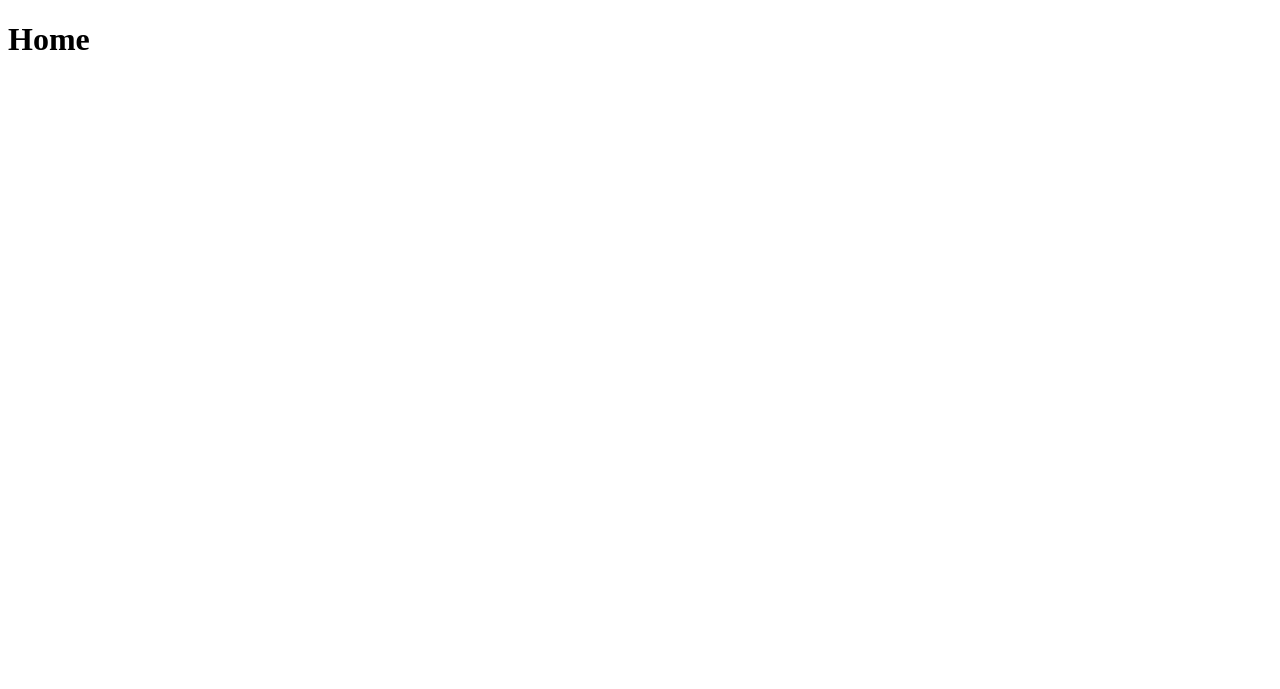
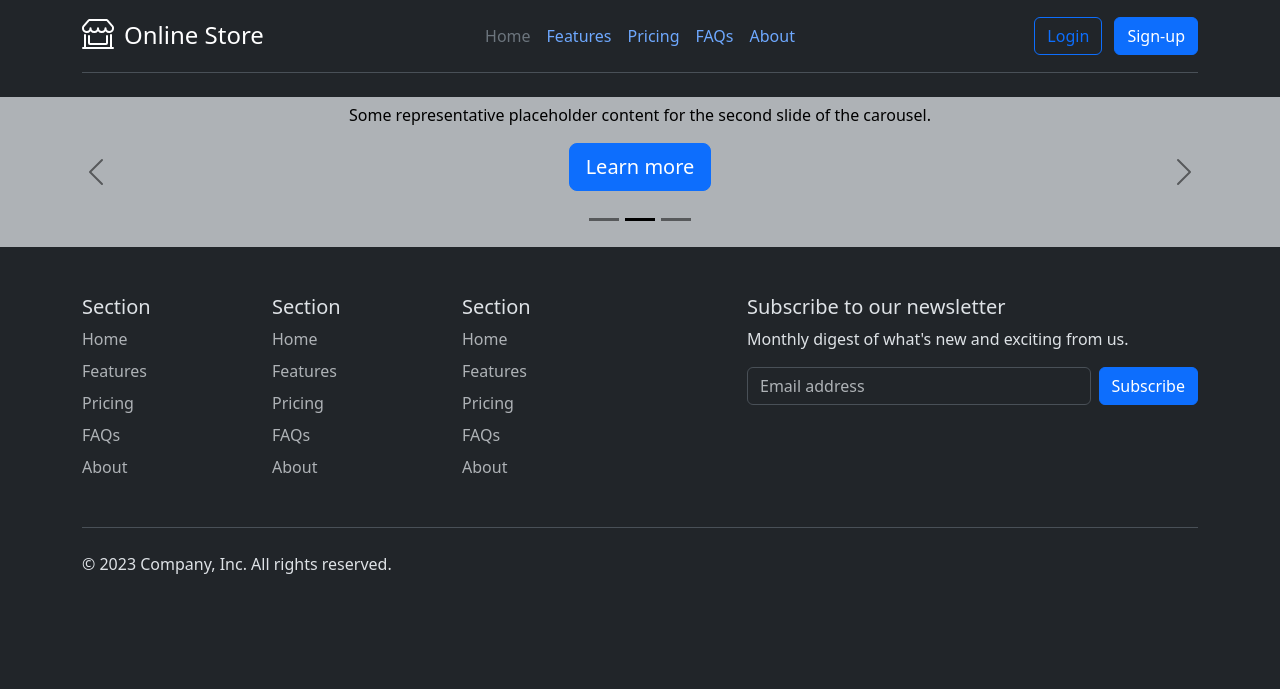
Before and after one commit to Simondelali/onlineshop, a Django app: page / in a window 1280 px wide. Before the commit the part shown is almost empty. Shown: the top 689 px of the page. Run offline with Django 5.2, Linux system fonts and the light colour scheme.

Commit message:
shop files

```diff
--- /dev/null
+++ b/shop/static/main.css
@@ -0,0 +1,3 @@
+.ml{
+    margin-left: 10px;
+}
--- a/shop/templates/base.html
+++ b/shop/templates/base.html
@@ -0,0 +1,112 @@
+{% load static %}
+<!DOCTYPE html>
+<html lang="en" data-bs-theme="dark">
+<head>
+    <meta charset="UTF-8">
+    <meta name="viewport" content="width=device-width, initial-scale=1.0">
+    {% if title %}
+    <title>Online Store | {{ title }}</title>
+    {% else %}
+    <title>Online Store</title>
+    {% endif %}
+
+    <link href="https://cdn.jsdelivr.net/npm/bootstrap@5.3.2/dist/css/bootstrap.min.css" rel="stylesheet" integrity="sha384-T3c6CoIi6uLrA9TneNEoa7RxnatzjcDSCmG1MXxSR1GAsXEV/Dwwykc2MPK8M2HN" crossorigin="anonymous">
+    <!-- django css -->
+    <link rel="stylesheet" href="{% static 'main.css' %}">
+</head>
+<body>
+    <nav>
+        <div class="container">
+            <header class="d-flex flex-wrap align-items-center justify-content-center justify-content-md-between py-3 mb-4 border-bottom">
+              <div class="col-md-3 mb-2 mb-md-0">
+                <a href="/" class="d-inline-flex link-body-emphasis text-decoration-none">
+                  <svg xmlns="http://www.w3.org/2000/svg" width="32" height="32" fill="currentColor" class="bi bi-shop-window" viewBox="0 0 16 16">
+                    <path d="M2.97 1.35A1 1 0 0 1 3.73 1h8.54a1 1 0 0 1 .76.35l2.609 3.044A1.5 1.5 0 0 1 16 5.37v.255a2.375 2.375 0 0 1-4.25 1.458A2.371 2.371 0 0 1 9.875 8 2.37 2.37 0 0 1 8 7.083 2.37 2.37 0 0 1 6.125 8a2.37 2.37 0 0 1-1.875-.917A2.375 2.375 0 0 1 0 5.625V5.37a1.5 1.5 0 0 1 .361-.976l2.61-3.045zm1.78 4.275a1.375 1.375 0 0 0 2.75 0 .5.5 0 0 1 1 0 1.375 1.375 0 0 0 2.75 0 .5.5 0 0 1 1 0 1.375 1.375 0 1 0 2.75 0V5.37a.5.5 0 0 0-.12-.325L12.27 2H3.73L1.12 5.045A.5.5 0 0 0 1 5.37v.255a1.375 1.375 0 0 0 2.75 0 .5.5 0 0 1 1 0M1.5 8.5A.5.5 0 0 1 2 9v6h12V9a.5.5 0 0 1 1 0v6h.5a.5.5 0 0 1 0 1H.5a.5.5 0 0 1 0-1H1V9a.5.5 0 0 1 .5-.5m2 .5a.5.5 0 0 1 .5.5V13h8V9.5a.5.5 0 0 1 1 0V13a1 1 0 0 1-1 1H4a1 1 0 0 1-1-1V9.5a.5.5 0 0 1 .5-.5"/>
+                  </svg>
+                  <span class="ml fs-4">Online Store</span>
+                </a>
+              </div>
+
+              <ul class="nav col-12 col-md-auto mb-2 justify-content-center mb-md-0">
+                <li><a href="#" class="nav-link px-2 link-secondary">Home</a></li>
+                <li><a href="#" class="nav-link px-2">Features</a></li>
+                <li><a href="#" class="nav-link px-2">Pricing</a></li>
+                <li><a href="#" class="nav-link px-2">FAQs</a></li>
+                <li><a href="#" class="nav-link px-2">About</a></li>
+              </ul>
+
+              <div class="col-md-3 text-end">
+                <button type="button" class="btn btn-outline-primary me-2">Login</button>
+                <button type="button" class="btn btn-primary">Sign-up</button>
+              </div>
+            </header>
+          </div>
+    </nav>
+
+    {% block content %}{% endblock %}
+
+    <footer>
+      <div class="container">
+        <footer class="py-5">
+          <div class="row">
+            <div class="col-6 col-md-2 mb-3">
+              <h5>Section</h5>
+              <ul class="nav flex-column">
+                <li class="nav-item mb-2"><a href="#" class="nav-link p-0 text-body-secondary">Home</a></li>
+                <li class="nav-item mb-2"><a href="#" class="nav-link p-0 text-body-secondary">Features</a></li>
+                <li class="nav-item mb-2"><a href="#" class="nav-link p-0 text-body-secondary">Pricing</a></li>
+                <li class="nav-item mb-2"><a href="#" class="nav-link p-0 text-body-secondary">FAQs</a></li>
+                <li class="nav-item mb-2"><a href="#" class="nav-link p-0 text-body-secondary">About</a></li>
+              </ul>
+            </div>
+
+            <div class="col-6 col-md-2 mb-3">
+              <h5>Section</h5>
+              <ul class="nav flex-column">
+                <li class="nav-item mb-2"><a href="#" class="nav-link p-0 text-body-secondary">Home</a></li>
+                <li class="nav-item mb-2"><a href="#" class="nav-link p-0 text-body-secondary">Features</a></li>
+                <li class="nav-item mb-2"><a href="#" class="nav-link p-0 text-body-secondary">Pricing</a></li>
+                <li class="nav-item mb-2"><a href="#" class="nav-link p-0 text-body-secondary">FAQs</a></li>
+                <li class="nav-item mb-2"><a href="#" class="nav-link p-0 text-body-secondary">About</a></li>
+              </ul>
+            </div>
+
+            <div class="col-6 col-md-2 mb-3">
+              <h5>Section</h5>
+              <ul class="nav flex-column">
+                <li class="nav-item mb-2"><a href="#" class="nav-link p-0 text-body-secondary">Home</a></li>
+                <li class="nav-item mb-2"><a href="#" class="nav-link p-0 text-body-secondary">Features</a></li>
+                <li class="nav-item mb-2"><a href="#" class="nav-link p-0 text-body-secondary">Pricing</a></li>
+                <li class="nav-item mb-2"><a href="#" class="nav-link p-0 text-body-secondary">FAQs</a></li>
+                <li class="nav-item mb-2"><a href="#" class="nav-link p-0 text-body-secondary">About</a></li>
+              </ul>
+            </div>
+
+            <div class="col-md-5 offset-md-1 mb-3">
+              <form>
+                <h5>Subscribe to our newsletter</h5>
+                <p>Monthly digest of what's new and exciting from us.</p>
+                <div class="d-flex flex-column flex-sm-row w-100 gap-2">
+                  <label for="newsletter1" class="visually-hidden">Email address</label>
+                  <input id="newsletter1" type="text" class="form-control" placeholder="Email address">
+                  <button class="btn btn-primary" type="button">Subscribe</button>
+                </div>
+              </form>
+            </div>
+          </div>
+
+          <div class="d-flex flex-column flex-sm-row justify-content-between py-4 my-4 border-top">
+            <p>© 2023 Company, Inc. All rights reserved.</p>
+            <ul class="list-unstyled d-flex">
+              <li class="ms-3"><a class="link-body-emphasis" href="#"><svg class="bi" width="24" height="24"><use xlink:href="#twitter"></use></svg></a></li>
+              <li class="ms-3"><a class="link-body-emphasis" href="#"><svg class="bi" width="24" height="24"><use xlink:href="#instagram"></use></svg></a></li>
+              <li class="ms-3"><a class="link-body-emphasis" href="#"><svg class="bi" width="24" height="24"><use xlink:href="#facebook"></use></svg></a></li>
+            </ul>
+          </div>
+        </footer>
+      </div>
+    </footer>
+
+    <script src="https://cdn.jsdelivr.net/npm/bootstrap@5.3.2/dist/js/bootstrap.bundle.min.js" integrity="sha384-C6RzsynM9kWDrMNeT87bh95OGNyZPhcTNXj1NW7RuBCsyN/o0jlpcV8Qyq46cDfL" crossorigin="anonymous"></script>
+    </body>
+</html>
--- a/shop/templates/home.html
+++ b/shop/templates/home.html
@@ -1,11 +1,54 @@
-<!DOCTYPE html>
-<html lang="en">
-<head>
-    <meta charset="UTF-8">
-    <meta name="viewport" content="width=device-width, initial-scale=1.0">
-    <title>Document</title>
-</head>
-<body>
-    <h1>Home</h1>
-</body>
-</html>
+{% extends 'base.html' %}
+{% load static %}
+
+{% block content %}
+<section>
+    <div id="myCarousel" class="carousel slide mb-6" data-bs-ride="carousel">
+        <div class="carousel-indicators">
+          <button type="button" data-bs-target="#myCarousel" data-bs-slide-to="0" class="" aria-label="Slide 1"></button>
+          <button type="button" data-bs-target="#myCarousel" data-bs-slide-to="1" aria-label="Slide 2" class="active" aria-current="true"></button>
+          <button type="button" data-bs-target="#myCarousel" data-bs-slide-to="2" aria-label="Slide 3" class=""></button>
+        </div>
+        <div class="carousel-inner">
+          <div class="carousel-item">
+            <svg class="bd-placeholder-img" width="100%" height="100%" xmlns="http://www.w3.org/2000/svg" aria-hidden="true" preserveAspectRatio="xMidYMid slice" focusable="false"><rect width="100%" height="100%" fill="var(--bs-secondary-color)"></rect></svg>
+            <div class="container">
+              <div class="carousel-caption text-start">
+                <h1>Example headline.</h1>
+                <p class="opacity-75">Some representative placeholder content for the first slide of the carousel.</p>
+                <p><a class="btn btn-lg btn-primary" href="#">Sign up today</a></p>
+              </div>
+            </div>
+          </div>
+          <div class="carousel-item active">
+            <svg class="bd-placeholder-img" width="100%" height="100%" xmlns="http://www.w3.org/2000/svg" aria-hidden="true" preserveAspectRatio="xMidYMid slice" focusable="false"><rect width="100%" height="100%" fill="var(--bs-secondary-color)"></rect></svg>
+            <div class="container">
+              <div class="carousel-caption">
+                <h1>Another example headline.</h1>
+                <p>Some representative placeholder content for the second slide of the carousel.</p>
+                <p><a class="btn btn-lg btn-primary" href="#">Learn more</a></p>
+              </div>
+            </div>
+          </div>
+          <div class="carousel-item">
+            <svg class="bd-placeholder-img" width="100%" height="100%" xmlns="http://www.w3.org/2000/svg" aria-hidden="true" preserveAspectRatio="xMidYMid slice" focusable="false"><rect width="100%" height="100%" fill="var(--bs-secondary-color)"></rect></svg>
+            <div class="container">
+              <div class="carousel-caption text-end">
+                <h1>One more for good measure.</h1>
+                <p>Some representative placeholder content for the third slide of this carousel.</p>
+                <p><a class="btn btn-lg btn-primary" href="#">Browse gallery</a></p>
+              </div>
+            </div>
+          </div>
+        </div>
+        <button class="carousel-control-prev" type="button" data-bs-target="#myCarousel" data-bs-slide="prev">
+          <span class="carousel-control-prev-icon" aria-hidden="true"></span>
+          <span class="visually-hidden">Previous</span>
+        </button>
+        <button class="carousel-control-next" type="button" data-bs-target="#myCarousel" data-bs-slide="next">
+          <span class="carousel-control-next-icon" aria-hidden="true"></span>
+          <span class="visually-hidden">Next</span>
+        </button>
+      </div>
+</section>
+{% endblock %}
```
Also changed, not shown: shop/static/assets/images/shop-window.svg (added).
